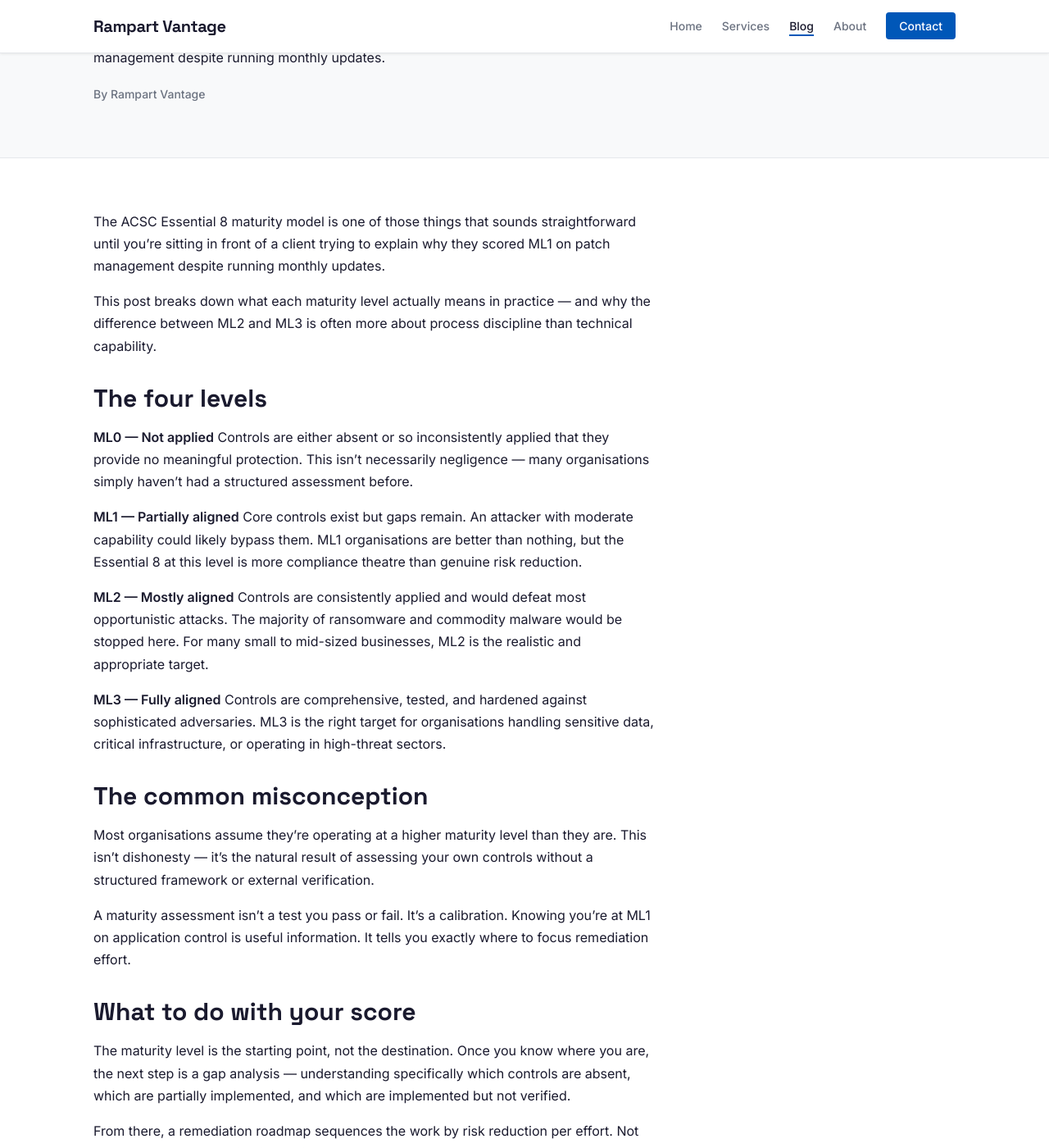
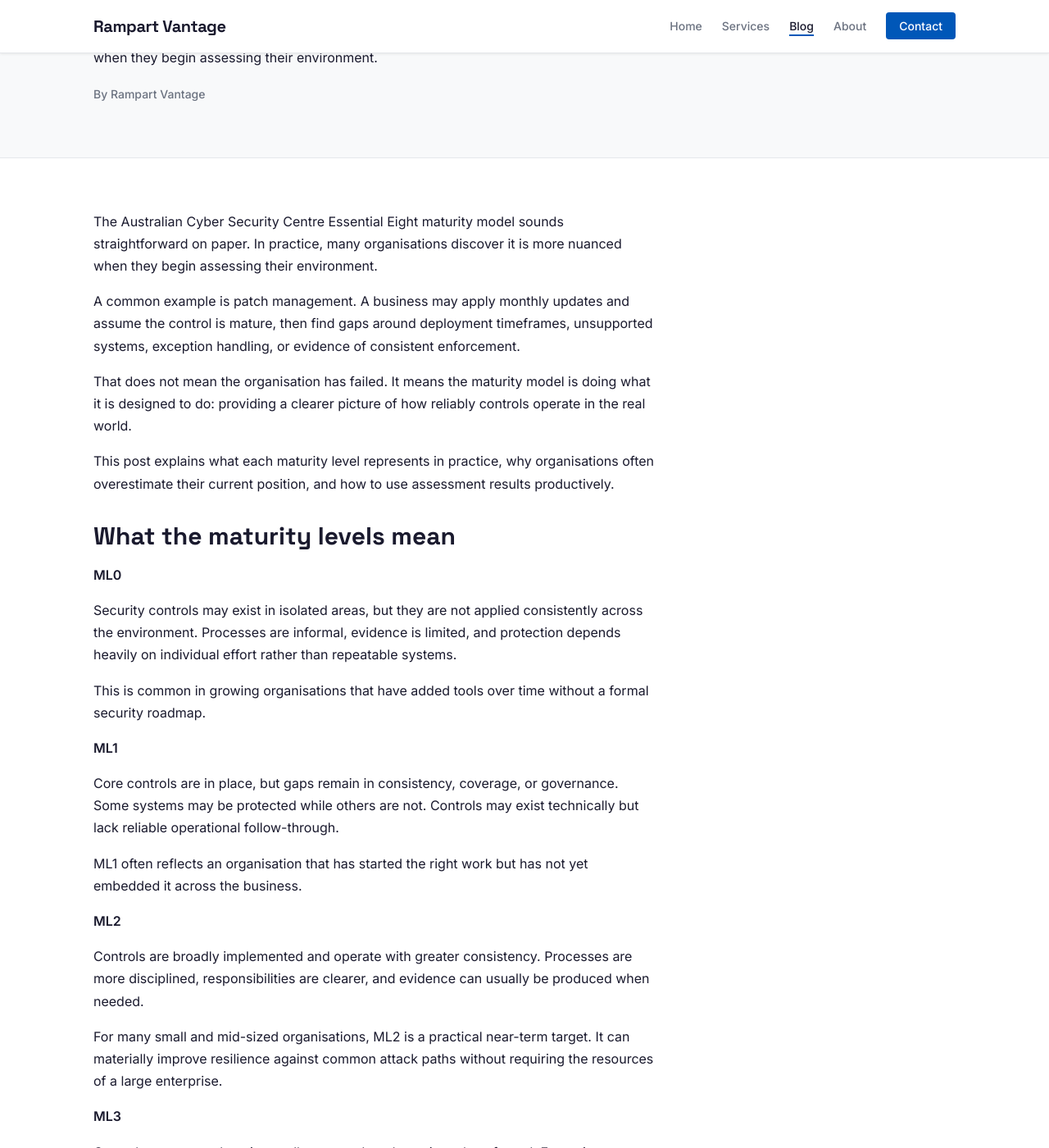
Before and after one commit to rampartvantage/rampartvantage.github.io, a Jekyll site: the page built from _posts/2026-04-17-understanding-essential-8-maturity-levels.md, in a window 1280 px wide and 1400 px high, scrolled down 235 px. Shown: the whole window at 82% size. Built offline with Jekyll 4.4.1, drawn with Linux system fonts in a browser that asks for light colours; some of the changed text lies outside the part shown.

Commit message:
fix: updated the blog post to be more professional.

```diff
--- a/_posts/2026-04-17-understanding-essential-8-maturity-levels.md
+++ b/_posts/2026-04-17-understanding-essential-8-maturity-levels.md
@@ -7,57 +7,109 @@ author: Rampart Vantage
 description: A plain-language breakdown of ML0 through ML3 and what each level means for your organisation.
 ---
 
-The ACSC Essential 8 maturity model is one of those things that sounds
-straightforward until you're sitting in front of a client trying to explain
-why they scored ML1 on patch management despite running monthly updates.
+The Australian Cyber Security Centre Essential Eight maturity model sounds
+straightforward on paper. In practice, many organisations discover it is
+more nuanced when they begin assessing their environment.
 
-This post breaks down what each maturity level actually means in practice —
-and why the difference between ML2 and ML3 is often more about process
-discipline than technical capability.
+A common example is patch management. A business may apply monthly updates
+and assume the control is mature, then find gaps around deployment
+timeframes, unsupported systems, exception handling, or evidence of
+consistent enforcement.
 
-## The four levels
+That does not mean the organisation has failed. It means the maturity model
+is doing what it is designed to do: providing a clearer picture of how
+reliably controls operate in the real world.
 
-**ML0 — Not applied**
-Controls are either absent or so inconsistently applied that they provide
-no meaningful protection. This isn't necessarily negligence — many
-organisations simply haven't had a structured assessment before.
+This post explains what each maturity level represents in practice, why
+organisations often overestimate their current position, and how to use
+assessment results productively.
 
-**ML1 — Partially aligned**
-Core controls exist but gaps remain. An attacker with moderate capability
-could likely bypass them. ML1 organisations are better than nothing,
-but the Essential 8 at this level is more compliance theatre than
-genuine risk reduction.
+## What the maturity levels mean
 
-**ML2 — Mostly aligned**
-Controls are consistently applied and would defeat most opportunistic
-attacks. The majority of ransomware and commodity malware would be stopped
-here. For many small to mid-sized businesses, ML2 is the realistic and
-appropriate target.
+**ML0**
 
-**ML3 — Fully aligned**
-Controls are comprehensive, tested, and hardened against sophisticated
-adversaries. ML3 is the right target for organisations handling sensitive
-data, critical infrastructure, or operating in high-threat sectors.
+Security controls may exist in isolated areas, but they are not applied
+consistently across the environment. Processes are informal, evidence is
+limited, and protection depends heavily on individual effort rather than
+repeatable systems.
 
-## The common misconception
+This is common in growing organisations that have added tools over time
+without a formal security roadmap.
 
-Most organisations assume they're operating at a higher maturity level
-than they are. This isn't dishonesty — it's the natural result of assessing
-your own controls without a structured framework or external verification.
+**ML1**
 
-A maturity assessment isn't a test you pass or fail. It's a calibration.
-Knowing you're at ML1 on application control is useful information.
-It tells you exactly where to focus remediation effort.
+Core controls are in place, but gaps remain in consistency, coverage, or
+governance. Some systems may be protected while others are not. Controls
+may exist technically but lack reliable operational follow-through.
 
-## What to do with your score
+ML1 often reflects an organisation that has started the right work but has
+not yet embedded it across the business.
 
-The maturity level is the starting point, not the destination. Once you
-know where you are, the next step is a gap analysis — understanding
-specifically which controls are absent, which are partially implemented,
-and which are implemented but not verified.
+**ML2**
 
-From there, a remediation roadmap sequences the work by risk reduction
-per effort. Not every gap is worth closing immediately. Some ML2 gaps
-represent more risk than some ML1 gaps depending on your environment.
+Controls are broadly implemented and operate with greater consistency.
+Processes are more disciplined, responsibilities are clearer, and evidence
+can usually be produced when needed.
 
-That prioritisation is where the real value of an assessment lies.
+For many small and mid-sized organisations, ML2 is a practical near-term
+target. It can materially improve resilience against common attack paths
+without requiring the resources of a large enterprise.
+
+**ML3**
+
+Controls are comprehensive, well-governed, and consistently enforced.
+Exceptions are tightly managed, processes are regularly reviewed, and
+security measures are more resilient against capable adversaries.
+
+ML3 is most relevant for organisations handling sensitive data, operating
+in higher-risk sectors, or facing stronger regulatory and threat pressures.
+
+## Why organisations often misjudge their maturity
+
+Many businesses assume they are operating at a higher maturity level than
+an external review would conclude. That is usually not due to negligence
+or misrepresentation.
+
+More often, it happens because internal teams naturally focus on whether a
+control exists, while maturity assessments examine whether that control is
+complete, reliable, repeatable, and evidenced.
+
+For example:
+
+- MFA may be enabled for staff, but not for all privileged accounts.
+- Patching may occur monthly, but critical systems may fall outside required timeframes.
+- Backups may exist, but restore testing may be irregular.
+- Application controls may be configured in some areas, but not enterprise-wide.
+
+This is why independent assessment can be valuable. It creates calibration.
+
+## What to do after an assessment
+
+Once current maturity is understood, the next step is usually a gap
+analysis:
+
+- Which controls are missing entirely?
+- Which controls are partially implemented?
+- Which controls exist but are not consistently evidenced?
+- Which gaps create the highest operational risk?
+
+From there, remediation can be sequenced into a practical roadmap based on
+risk reduction, effort, cost, and business impact.
+
+Not every gap needs to be closed immediately. Smart prioritisation usually
+outperforms attempting everything at once.
+
+## Final thought
+
+The Essential Eight maturity model is most useful when treated as an
+operational guide rather than a compliance checkbox.
+
+Organisations that use it honestly gain a clearer understanding of their
+exposure, a more realistic improvement plan, and stronger security outcomes
+over time.
+
+If you are unsure where your environment currently sits, an independent
+assessment provides practical maturity scoring, evidence-based findings,
+and a prioritised uplift path. We offer Essential 8 assessments tailored
+to Australian businesses — [get in touch](/contact) if you would like to
+discuss your situation.
```
